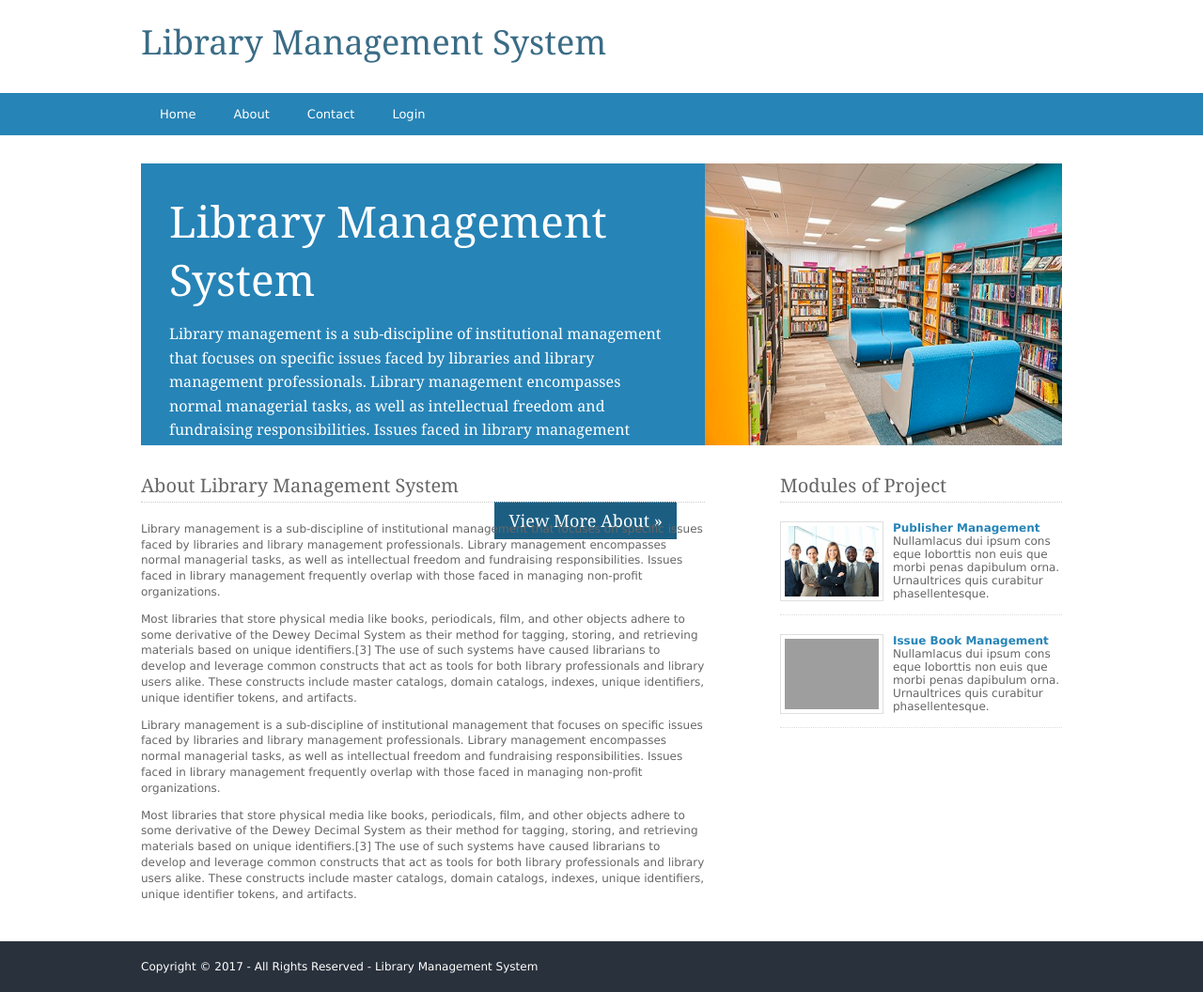
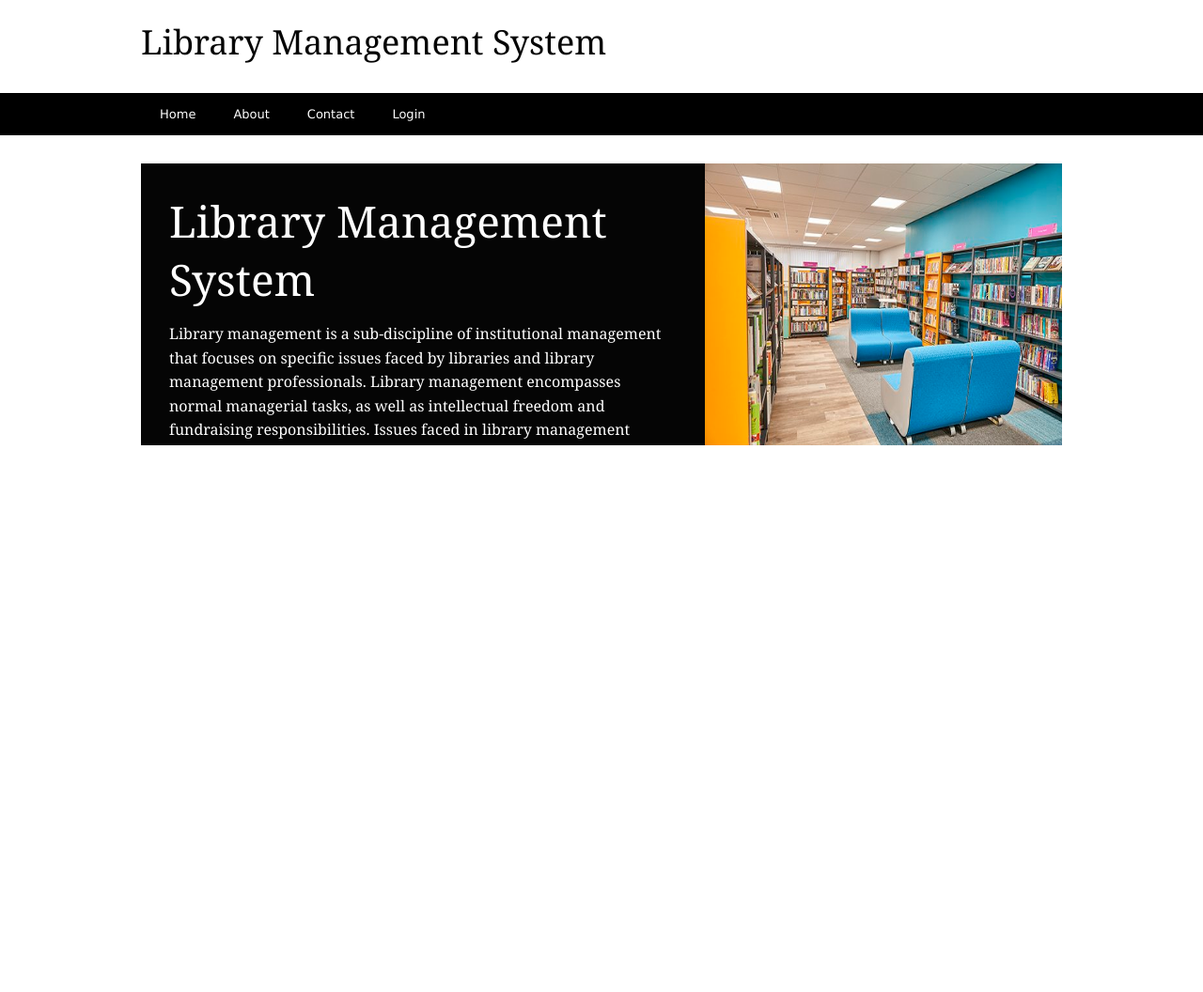
Before and after one commit to HashvantVijay/Library_management-_System, a Django app: page / in a window 1280 px wide. Shown: the whole page at 94% size. After the commit the page ends 474 px from the top, so only its background shows below. Run offline with Django 3.2, Linux system fonts and the light colour scheme; some libraries are stand-ins or nearby versions; grey boxes are pictures that could not be loaded.

Commit message:
update app

```diff
--- a/static/assets/css/forms.css
+++ b/static/assets/css/forms.css
@@ -51,5 +51,5 @@ select{
 /* ----------------------------------------------Newsletter------------------------------------- */
 
 #footer form{display:block; width:300px; margin:0; padding:10px 0 0 0; border:none;}
-#footer input{display:block; width:218px; margin:0 0 10px 0; padding:5px; color:#FFFFFF; background-color:#2684B7; border:1px solid #1C5E82; font-family:Verdana, Arial, Helvetica, sans-serif; font-size:12px;}
+#footer input{display:block; width:218px; margin:0 0 10px 0; padding:5px; color:#FFFFFF; background-color:#050505; border:1px solid #1C5E82; font-family:Verdana, Arial, Helvetica, sans-serif; font-size:12px;}
 #footer input#login_go{width:58px; height:62px; margin:0; padding:0; font-weight:bold; text-transform:uppercase; font-family:Georgia, "Times New Roman", Times, serif; font-size:60px; cursor:pointer;}
--- a/static/assets/css/layout.css
+++ b/static/assets/css/layout.css
@@ -39,10 +39,10 @@ img{display:block; margin:0; padding:0; border:0;}
 div.wrapper{display:block; width:100%; margin:0; text-align:left;}
 div.wrapper h1, div.wrapper h2, div.wrapper h3, div.wrapper h4, div.wrapper h5, div.wrapper h6{margin:0 0 20px 0; padding:0 0 8px 0; font-size:20px; font-weight:normal; font-family:Georgia, "Times New Roman", Times, serif; border-bottom:1px dotted #DDDDDD;}
 .col1{color:#666666; background-color:#ffffff;}
-.col2{color:#FFFFFF; background-color:#2684b7;}
+.col2{color:#FFFFFF; background-color:#050505;}
 .col3, .col4, .col5{color:#666666; background-color:#FFFFFF;}
 .col6{color:#999999; background-color:#F3F3F3;}
-.col6 a{color:#2684B7; background-color:#F3F3F3;}
+.col6 a{color:#050505; background-color:#F3F3F3;}
 .col7, .col7 a{color:#FFFFFF; background-color:#29313C;}
 
 /* ----------------------------------------------Generalise------------------------------------- */
@@ -55,7 +55,7 @@ div.wrapper h1, div.wrapper h2, div.wrapper h3, div.wrapper h4, div.wrapper h5,
 #header #logo{display:block; float:left; width:700px; margin-top:0px;}
 #header #logo h1, #header #logo p{margin:0; padding:0; line-height:normal;}
 #header #logo h1{margin:0 0 10px 0; padding:0; font-size:36px; border:none;}
-#header h1 a{color:#3A6C86; background-color:#ffffff;}
+#header h1 a{color:#050505; background-color:#ffffff;}
 #header #newsletter{float:right; padding:10px 10px 12px 10px; color:#000000; background-color:#ADD6ED;}
 #header #newsletter p{margin:0 0 8px 0; font-family:Verdana, Arial, Helvetica, sans-serif;}
 
@@ -67,11 +67,11 @@ div.wrapper h1, div.wrapper h2, div.wrapper h3, div.wrapper h4, div.wrapper h5,
 /* ----------------------------------------------Homepage Intro------------------------------------- */
 
 #intro{padding:30px 0 5px 0; font-size:16px; font-family:Georgia, "Times New Roman", Times, serif;}
-#intro .fl_left{display:block; float:left; width:540px; height:240px; margin:0; padding:30px; color:#FFFFFF; background-color:#2684B7;}
-#intro .fl_left h2{font-size:46px; margin:0 0 15px 0; padding:0; border:none; color:#FFFFFF; background-color:#2684B7;}
+#intro .fl_left{display:block; float:left; width:540px; height:240px; margin:0; padding:30px; color:#FFFFFF; background-color:#050505;}
+#intro .fl_left h2{font-size:46px; margin:0 0 15px 0; padding:0; border:none; color:#FFFFFF; background-color:#050505;}
 #intro .fl_left p{margin:0; padding:0; line-height:1.6em;}
 #intro .fl_left p.readmore{display:block; width:100%; margin:20px 0 0 0; padding:0; text-align:right; line-height:normal;}
-#intro .fl_left p.readmore a{padding:8px 15px; font-size:18px; color:#FFFFFF; background-color:#1C5E82;}
+#intro .fl_left p.readmore a{padding:8px 15px; font-size:18px; color:#FFFFFF; background-color:#050505;}
 #intro .fl_right{float:right;}
 
 /* ----------------------------------------------Services------------------------------------- */
@@ -86,7 +86,7 @@ div.wrapper h1, div.wrapper h2, div.wrapper h3, div.wrapper h4, div.wrapper h5,
 /* ----------------------------------------------BreadCrumb------------------------------------- */
 
 #breadcrumb{padding:30px 0; border-bottom:1px solid #CCCCCC;}
-#breadcrumb a{color:#2684B7; background-color:#FFFFFF;}
+#breadcrumb a{color:#050505; background-color:#FFFFFF;}
 #breadcrumb ul{margin:0; padding:0; list-style:none;}
 #breadcrumb ul li{display:inline;}
 #breadcrumb ul li.current a{text-decoration:underline;}
@@ -94,7 +94,7 @@ div.wrapper h1, div.wrapper h2, div.wrapper h3, div.wrapper h4, div.wrapper h5,
 /* ----------------------------------------------Content------------------------------------- */
 
 #container{padding:30px 0; line-height:1.4em;}
-#container a{color:#2684B7; background-color:#FFFFFF;}
+#container a{color:#050505; background-color:#FFFFFF;}
 #container h1, #container h2, #container h3, #container h4, #container h5, #container h6{padding-bottom:8px; border-bottom:1px dotted #CCCCCC;}
 #content{display:block; float:left; width:600px;}
 
@@ -129,7 +129,7 @@ div.wrapper h1, div.wrapper h2, div.wrapper h3, div.wrapper h4, div.wrapper h5,
 
 #column #featured a{color:#666666; background-color:#F9F9F9;}
 #column #featured ul, #column #featured h2, #column #featured p{margin:0; padding:0; list-style:none;}
-#column #featured a{color:#2684B7; background-color:#F9F9F9;}
+#column #featured a{color:#050505; background-color:#F9F9F9;}
 #column #featured li{display:block; width:250px; margin:0; padding:20px 25px; color:#666666; background-color:#F9F9F9;}
 #column #featured li p.imgholder{display:block; width:240px; height:90px; margin:20px 0 15px 0; padding:4px; border:1px solid #CCCCCC;}
 #column #featured li h2{margin:0; padding:0 0 14px 0; font-weight:normal; font-family:Georgia, "Times New Roman", Times, serif; line-height:normal; border-bottom:1px dashed #666666;}
@@ -160,7 +160,7 @@ ul.my-menu {
 	list-style: none;
 }
 ul.my-menu li{
-    background-color: #2684b7;
+    background-color: #050505;
     padding: 12px;
     margin: 5px;
     width: 500px;
@@ -182,3 +182,8 @@ ul.my-menu li a:hover{
 	color:#FFFFFF;
 	padding: 12px;
 }
+
+
+.navbar{
+	background-color: #050505;
+}
--- a/static/assets/css/navi.css
+++ b/static/assets/css/navi.css
@@ -8,14 +8,14 @@ Licence URI: http://www.os-templates.com/template-terms
 File: Navigation CSS
 */
 
-#topnav{display:block; float:left; width:660px; margin:0; padding:0; list-style:none; font-size:13px; font-weight:normal; font-family:Verdana, Arial, Helvetica, sans-serif; color:#FFFFFF; background-color:#2684b7;}
+#topnav{display:block; float:left; width:660px; margin:0; padding:0; list-style:none; font-size:13px; font-weight:normal; font-family:Verdana, Arial, Helvetica, sans-serif; color:#FFFFFF; background-color:#060707;}
 #topnav ul, #topnav li{float:left; list-style:none; margin:0; padding:0;}
-#topnav li a:link, #topnav li a:visited, #topnav li a:hover{display:block; margin:0; padding:15px 20px; color:#FFFFFF; background-color:#2684b7;}
+#topnav li a:link, #topnav li a:visited, #topnav li a:hover{display:block; margin:0; padding:15px 20px; color:#FFFFFF; background-color:#050505;}
 #topnav ul ul li a:link, #topnav ul ul li a:visited{border:none;}
 #topnav li.last a{margin-right:0;}
-#topnav li a:hover, #topnav ul li.active a{color:#FFFFFF; background-color:#059BD8;}
-#topnav li li a:link, #topnav li li a:visited{width:150px; float:none; margin:0; padding:7px 10px; font-size:12px; font-weight:normal; color:#FFFFFF; background-color:#2684b7;}
-#topnav li li a:hover{color:#FFFFFF; background-color:#059BD8;}
+#topnav li a:hover, #topnav ul li.active a{color:#FFFFFF; background-color:#060707;}
+#topnav li li a:link, #topnav li li a:visited{width:150px; float:none; margin:0; padding:7px 10px; font-size:12px; font-weight:normal; color:#FFFFFF; background-color:#050505;}
+#topnav li li a:hover{color:#FFFFFF; background-color:#060707;}
 #topnav li ul{background:#FFFFFF; z-index:9999; position:absolute; left:-999em; height:auto; width:170px; border-left:1px solid #FFFFFF; border-bottom:1px solid #FFFFFF;}
 #topnav li ul a{width:140px;}
 #topnav li ul ul{margin:-32px 0 0 0;}
@@ -32,7 +32,7 @@ File: Navigation CSS
 #column .subnav li{margin:0 0 3px 0; padding:0;}
 #column .subnav ul ul, #column .subnav ul ul ul, #column .subnav ul ul ul ul, #column .subnav ul ul ul ul ul{border-top:none; padding-top:0;}
 #column .subnav a{display:block; margin:0; padding:5px 10px 5px 20px; color:#777777; background:url("images/blue_file.gif") no-repeat 10px center #F9F9F9; text-decoration:none; border-bottom:1px dotted #666666;}
-#column .subnav a:hover{color:#2684B7; background-color:#F9F9F9;}
+#column .subnav a:hover{color:#060707; background-color:#F9F9F9;}
 #column .subnav ul ul a, #column .subnav ul ul ul a, #column .subnav ul ul ul ul a, #column .subnav ul ul ul ul ul a{background:url("images/black_file.gif") no-repeat #F9F9F9;}
 #column .subnav ul ul a{padding-left:40px; background-position:30px center;}
 #column .subnav ul ul ul a{padding-left:50px; background-position:40px center;}
--- a/templates/about.html
+++ b/templates/about.html
@@ -6,7 +6,6 @@
   <p>Library management is a sub-discipline of institutional management that focuses on specific issues faced by libraries and library management professionals. Library management encompasses normal managerial tasks, as well as intellectual freedom and fundraising responsibilities. Issues faced in library management frequently overlap with those faced in managing non-profit organizations.</p>
   <p>Most libraries that store physical media like books, periodicals, film, and other objects adhere to some derivative of the Dewey Decimal System as their method for tagging, storing, and retrieving materials based on unique identifiers.[3] The use of such systems have caused librarians to develop and leverage common constructs that act as tools for both library professionals and library users alike. These constructs include master catalogs, domain catalogs, indexes, unique identifiers, unique identifier tokens, and artifacts.</p>
   <p>Library management is a sub-discipline of institutional management that focuses on specific issues faced by libraries and library management professionals. Library management encompasses normal managerial tasks, as well as intellectual freedom and fundraising responsibilities. Issues faced in library management frequently overlap with those faced in managing non-profit organizations.</p>
-  <p>Most libraries that store physical media like books, periodicals, film, and other objects adhere to some derivative of the Dewey Decimal System as their method for tagging, storing, and retrieving materials based on unique identifiers.[3] The use of such systems have caused librarians to develop and leverage common constructs that act as tools for both library professionals and library users alike. These constructs include master catalogs, domain catalogs, indexes, unique identifiers, unique identifier tokens, and artifacts.</p>
   </div>
 </div>
 {% endblock content %}
--- a/templates/base.html
+++ b/templates/base.html
@@ -33,16 +33,31 @@
     <br class="clear" />
   </div>
 </div>
-<div class="wrapper col2">
-  <div id="topbar">
-    <div id="topnav">
+<div class="wrapper col2" style="
+background-color: black;
+" >
+  <div id="topbar" style="
+  background-color: black;
+  ">
+    <div class="navbar" id="topnav"  style="
+background-color: black;
+">
 	<ul>
 	{% if request.session.user_id == 1 %}
-	<li><a href="/users/dashboard">Home</a></li>
+	<li
+  ><a href="/users/dashboard" style="
+  background-color: black;
+" >Home</a></li>
 	{% else %}
-	<li><a href="/" class="current">Home</a></li>
-	<li><a href="/pages/about">About</a></li>
-	<li><a href="/pages/contact">Contact</a></li>
+	<li><a href="/" class="current" style="
+    background-color: black;
+">Home</a></li>
+	<li><a href="/pages/about" style="
+    background-color: black;
+">About</a></li>
+	<li><a href="/pages/contact" style="
+    background-color: black;
+">Contact</a></li>
 	{% endif %}
 
 	{% if request.session.user_id == 1 %}
@@ -74,7 +89,9 @@
 	<li><a href="/users/logout">Logout</a></li>
 	{% else %}
 
-	<li><a href="/users">Login</a></li>
+	<li><a href="/users" style="
+    background-color: black
+">Login</a></li>
 	{% endif %}
 
 </ul>
@@ -85,12 +102,5 @@
 	<!--header end-->
 	{% block content %} {% endblock content %}
 </div>
-<div class="wrapper col7">
-  <div id="copyright">
-    <p class="fl_left">Copyright &copy; 2017 - All Rights Reserved - <a href="#">Library Management System</a></p>
-
-    <br class="clear" />
-  </div>
-</div>
 </body>
 </html>
--- a/templates/index.html
+++ b/templates/index.html
@@ -6,38 +6,12 @@
     <div class="fl_left">
       <h2>Library Management System</h2>
       <p>Library management is a sub-discipline of institutional management that focuses on specific issues faced by libraries and library management professionals. Library management encompasses normal managerial tasks, as well as intellectual freedom and fundraising responsibilities. Issues faced in library management frequently overlap with those faced in managing non-profit organizations.</p>
-      <p class="readmore"><a href="#">View More About &raquo;</a></p>
+
     </div>
     <div class="fl_right"><img src="{% static '/assets/img/trust.jpg'  %}" alt="" style="width:380px; height:300px; " /></div>
     <br class="clear" />
   </div>
 </div>
 
-<div class="wrapper col5">
-  <div id="container">
-    <div id="content">
-      <h2>About Library Management System</h2>
-      <p>Library management is a sub-discipline of institutional management that focuses on specific issues faced by libraries and library management professionals. Library management encompasses normal managerial tasks, as well as intellectual freedom and fundraising responsibilities. Issues faced in library management frequently overlap with those faced in managing non-profit organizations.</p>
-      <p>Most libraries that store physical media like books, periodicals, film, and other objects adhere to some derivative of the Dewey Decimal System as their method for tagging, storing, and retrieving materials based on unique identifiers.[3] The use of such systems have caused librarians to develop and leverage common constructs that act as tools for both library professionals and library users alike. These constructs include master catalogs, domain catalogs, indexes, unique identifiers, unique identifier tokens, and artifacts.</p>
-      <p>Library management is a sub-discipline of institutional management that focuses on specific issues faced by libraries and library management professionals. Library management encompasses normal managerial tasks, as well as intellectual freedom and fundraising responsibilities. Issues faced in library management frequently overlap with those faced in managing non-profit organizations.</p>
-      <p>Most libraries that store physical media like books, periodicals, film, and other objects adhere to some derivative of the Dewey Decimal System as their method for tagging, storing, and retrieving materials based on unique identifiers.[3] The use of such systems have caused librarians to develop and leverage common constructs that act as tools for both library professionals and library users alike. These constructs include master catalogs, domain catalogs, indexes, unique identifiers, unique identifier tokens, and artifacts.</p>
-    </div>
-    <div id="column">
-      <div class="holder">
-        <h2>Modules of Project</h2>
-        <ul id="latestnews">
-          <li> <img class="imgl" src="{% static '/assets/img/side1.jpg'  %}" alt="" style="width:100px; height:75px"/>
-            <p><strong><a href="#">Publisher Management</a></strong></p>
-            <p>Nullamlacus dui ipsum cons eque loborttis non euis que morbi penas dapibulum orna. Urnaultrices quis curabitur phasellentesque.</p>
-          </li>
-          <li class="last"> <img class="imgl" src="{% static '/assets/img/side2.jpg'  %}" alt="" style="width:100px; height:75px" />
-            <p><strong><a href="#">Issue Book Management</a></strong></p>
-            <p>Nullamlacus dui ipsum cons eque loborttis non euis que morbi penas dapibulum orna. Urnaultrices quis curabitur phasellentesque.</p>
-          </li>
-        </ul>
-      </div>
-    </div>
-    <br class="clear" />
-  </div>
-</div>
+
   {% endblock content %}
```
Also changed, not shown: users/usersmodule/module.py (added, +42 -0 lines), users/views.py (+11 -6 lines), readme.txt (added), users/usersmodule/__init__.py (added).
